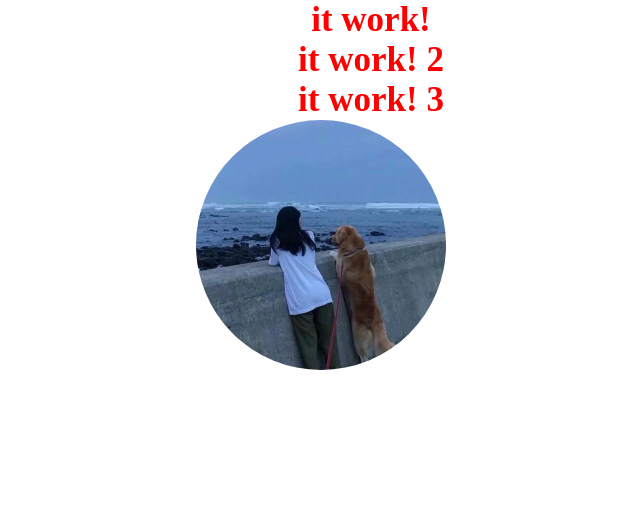
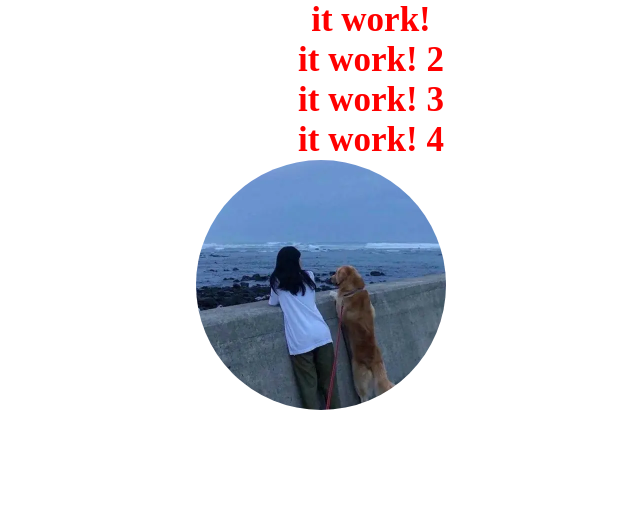
Before and after one commit to qin500/lianxi2, a plain HTML site: page index.html in a window 1280 px wide. Shown: the whole page, without its empty margins (269-909 px from the left). Drawn offline with Linux system fonts and the light colour scheme.

Commit message:
hot-fix commit

```diff
--- a/index.html
+++ b/index.html
@@ -9,6 +9,7 @@
 <h1>it work!</h1>
 <h1>it work! 2</h1>
 <h1>it work! 3</h1>
+<h1>it work! 4</h1>
 
 <div class="mp">
     <img src="img/photo.png" alt="">
```
